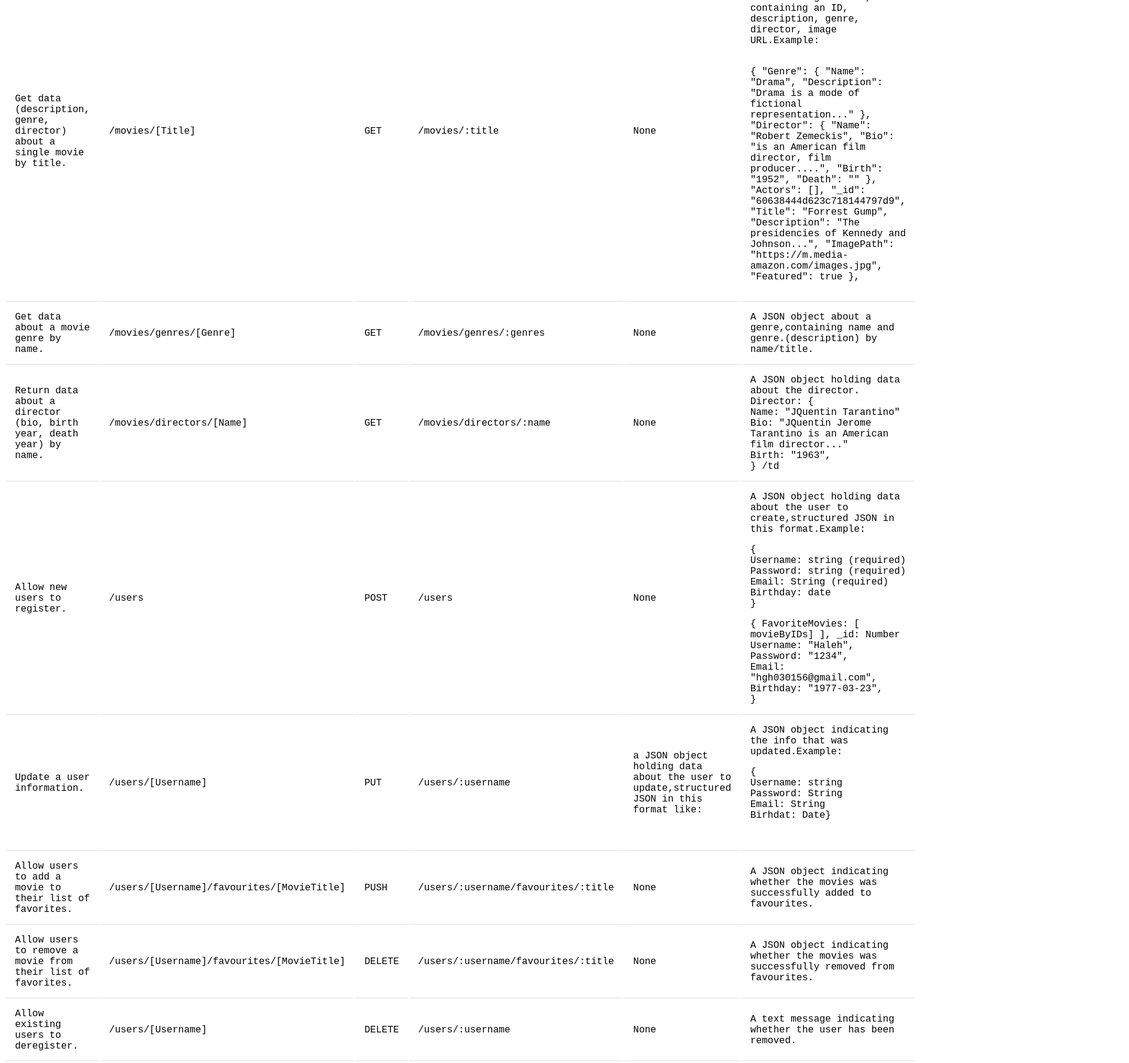
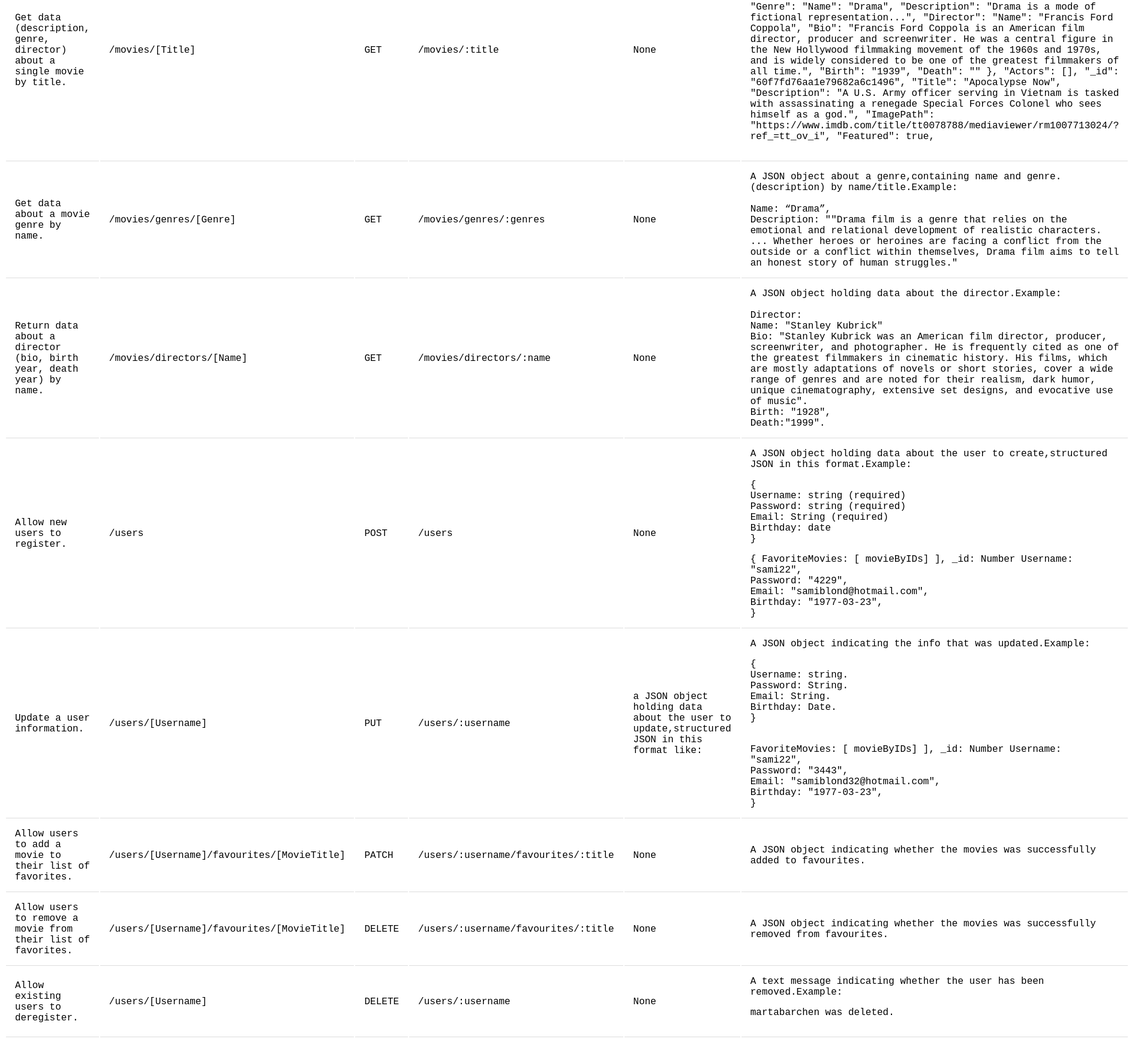
Before and after one commit to luisbartolome/MOVIE_API, a website: page public/documentation.html in a window 1280 px wide. Shown: the part 426-2199 px from the top of the page at 60% size, 1882 px wide, since content can reach past the window. After the commit the page ends 2166 px from the top, so only its background shows below. Drawn offline with Linux system fonts and the light colour scheme.

```diff
--- a/public/documentation.html
+++ b/public/documentation.html
@@ -82,8 +82,10 @@
             <td>
                 Return a JSON object by movie title. Holding data about a single movie, containing an ID, description, genre, director, image URL.Example:<br /><br />
                 <p class="json">
-                    { "Genre": { "Name": "Drama", "Description": "Drama is a mode of fictional representation..." }, "Director": { "Name": "Robert Zemeckis", "Bio": "is an American film director, film producer....", "Birth": "1952", "Death": "" }, "Actors": [], "_id": "60638444d623c718144797d9",
-                    "Title": "Forrest Gump", "Description": "The presidencies of Kennedy and Johnson...", "ImagePath": "https://m.media-amazon.com/images.jpg", "Featured": true },
+                    "Genre": "Name": "Drama", "Description": "Drama is a mode of fictional representation...", "Director": "Name": "Francis Ford Coppola", "Bio": "Francis Ford Coppola is an American film director, producer and screenwriter. He was a central figure in the
+                    New Hollywood filmmaking movement of the 1960s and 1970s, and is widely considered to be one of the greatest filmmakers of all time.", "Birth": "1939", "Death": "" }, "Actors": [], "_id": "60f7fd76aa1e79682a6c1496", "Title": "Apocalypse
+                    Now", "Description": "A U.S. Army officer serving in Vietnam is tasked with assassinating a renegade Special Forces Colonel who sees himself as a god.", "ImagePath": "https://www.imdb.com/title/tt0078788/mediaviewer/rm1007713024/?ref_=tt_ov_i",
+                    "Featured": true,
                 </p>
             </td>
             <tr>
@@ -92,9 +94,12 @@
                 <td>GET</td>
                 <td>/movies/genres/:genres</td>
                 <td>None</td>
-                <td>A JSON object about a genre,containing name and genre.(description) by name/title.</td>
-                <span>Name:</span> “Drama”,<br>
-                <span>Description:</span> "Drama film is a genre that relies on the emotional ..."</tr>
+                <td>A JSON object about a genre,containing name and genre.(description) by name/title.Example:<br><br>
+                    <span>Name:</span> “Drama”,<br>
+                    <span>Description:</span> ""Drama film is a genre that relies on the emotional and relational development of realistic characters. ... Whether heroes or heroines are facing a conflict from the outside or a conflict within themselves,
+                    Drama film aims to tell an honest story of human struggles."
+                </td>
+            </tr>
         </tr>
         <tr>
             <td>Return data about a director (bio, birth year, death year) by name.</td>
@@ -102,11 +107,13 @@
             <td>GET</td>
             <td>/movies/directors/:name</td>
             <td>None</td>
-            <td>A JSON object holding data about the director.
-                <span>Director:</span> {<br>
-                <span>Name:</span> "JQuentin Tarantino"<br>
-                <span>Bio:</span> "JQuentin Jerome Tarantino is an American film director..."<br>
-                <span>Birth:</span> "1963",<br> } /td
+            <td>A JSON object holding data about the director.Example:<br><br>
+                <span>Director:</span><br>
+                <span>Name:</span> "Stanley Kubrick"<br>
+                <span>Bio:</span> "Stanley Kubrick was an American film director, producer, screenwriter, and photographer. He is frequently cited as one of the greatest filmmakers in cinematic history. His films, which are mostly adaptations of novels
+                or short stories, cover a wide range of genres and are noted for their realism, dark humor, unique cinematography, extensive set designs, and evocative use of music".<br>
+                <span>Birth:</span> "1928",<br>
+                <span>Death:</span>"1999".<br>
             </td>
         </tr>
         <tr>
@@ -122,9 +129,9 @@
                 <span>FavoriteMovies: [ movieByIDs]
                     ],</span>
                 <span>_id: Number</span>
-                <span>Username:</span> "Haleh",<br>
-                <span>Password:</span> "1234",<br>
-                <span>Email:</span> "hgh030156@gmail.com",<br>
+                <span>Username:</span> "sami22",<br>
+                <span>Password:</span> "4229",<br>
+                <span>Email:</span> "samiblond@hotmail.com",<br>
                 <span>Birthday:</span> "1977-03-23",<br> }
             </td>
         </tr>
@@ -138,14 +145,21 @@
             </td>
             <td>
                 A JSON object indicating the info that was updated.Example:
-                <p>{ <br> Username: string <br> Password: String <br> Email: String <br> Birhdat: Date} </p>
+                <p>{ <br> Username: string. <br> Password: String. <br> Email: String. <br> Birthday: Date.<br> } </p>
                 <br />
+                <span>FavoriteMovies: [ movieByIDs]
+                    ],</span>
+                <span>_id: Number</span>
+                <span>Username:</span> "sami22",<br>
+                <span>Password:</span> "3443",<br>
+                <span>Email:</span> "samiblond32@hotmail.com",<br>
+                <span>Birthday:</span> "1977-03-23",<br> }
             </td>
         </tr>
         <tr>
             <td>Allow users to add a movie to their list of favorites.</td>
             <td>/users/[Username]/favourites/[MovieTitle]</td>
-            <td>PUSH</td>
+            <td>PATCH</td>
             <td>/users/:username/favourites/:title</td>
             <td>None</td>
             <td>
@@ -170,7 +184,8 @@
             <td>/users/:username</td>
             <td>None</td>
             <td>
-                A text message indicating whether the user has been removed.
+                A text message indicating whether the user has been removed.Example:<br>
+                <p>martabarchen was deleted.</p>
             </td>
         </tr>
     </table>
```
